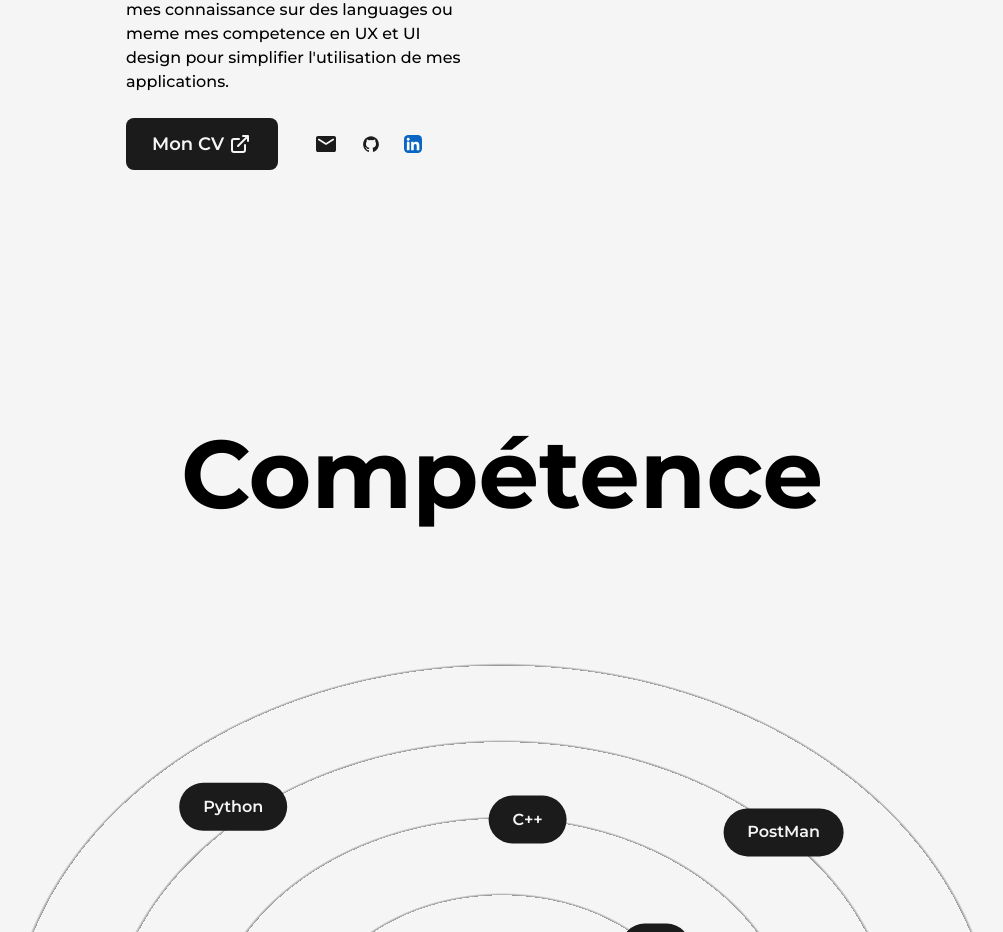
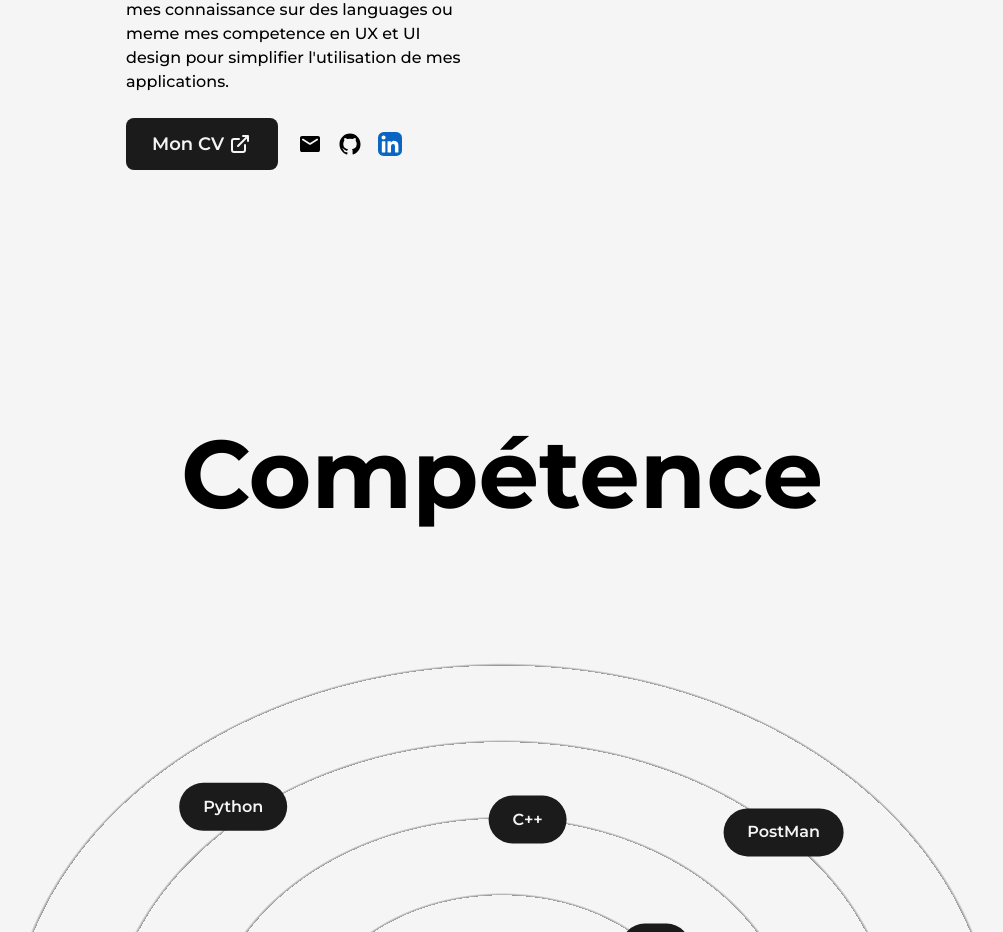
Before and after one commit to QuentinVdr/Portfolio, a Next.js app: page / in a window 1280 px wide. Shown: the part 1014-1946 px from the top of the page, without its empty margins (138-1141 px from the left). Built offline with nearby package versions, Linux system fonts and the light colour scheme.

Commit message:
♿ Improve accessibility (#2)
* :wheelchair: Improve accessibility

* :arrow_up: Update dependency

```diff
--- a/src/components/NavBar.js
+++ b/src/components/NavBar.js
@@ -5,7 +5,8 @@ import {
     GithubIcon,
     LinkedInIcon,
     SunIcon,
-    MoonIcon, MailIcon,
+    MoonIcon,
+    MailIcon,
 } from "./Icons";
 import Logo from "./Logo";
 import { motion } from "framer-motion";
@@ -71,6 +72,7 @@ const NavBar = () => {
             <button
                 className="flex-col justify-center items-center hidden lg:flex"
                 onClick={handleClick}
+                aria-label="Bouton pour la navbar déroulante"
             >
                 <span className={`bg-dark dark:bg-light block transition-all duration-300 ease-out h-0.5 w-6 rounded-sm  ${
                         isOpen ? "rotate-45 translate-y-1" : "-translate-y-0.5"}`}
--- a/src/pages/_app.js
+++ b/src/pages/_app.js
@@ -22,7 +22,7 @@ export default function App({ Component, pageProps }) {
         <main className={`${montserrat.variable} font-mont bg-light dark:bg-dark w-full min-h-screen`}>
             <NavBar />
             <AnimatePresence initial={false} mode="wait">
-              <Component key={router.asPath} {...pageProps} />
+                <Component key={router.asPath} {...pageProps} />
             </AnimatePresence>
             <Footer />
         </main>
--- a/src/pages/index.js
+++ b/src/pages/index.js
@@ -4,7 +4,7 @@ import Experience from "@/components/Experience";
 import Layout from "@/components/Layout";
 import Skills from "@/components/Skills";
 import TransitionEffect from "@/components/TransitionEffect";
-import { useInView, useMotionValue, useSpring } from "framer-motion";
+import {motion, useInView, useMotionValue, useSpring} from "framer-motion";
 import Head from "next/head";
 import Image from "next/image";
 import React, { useEffect, useRef } from "react";
@@ -90,22 +90,37 @@ export default function Home() {
                                     </p>
                                     <LinkArrow className={"w-6 ml-1"}/>
                                 </Link>
-                                <div className='flex gap-2'>
-                                    <Link href="mailto:quent1.verdier@gmail.com" target={"_blank"}
-                                          className="flex items-center ml-4 text-lg font-medium capitalize text-dark
-                                          underline dark:text-light md:text-base">
+                                <div className='flex gap-4'>
+                                    <motion.a
+                                        href="mailto:quent1.verdier@gmail.com"
+                                        target={"_blank"}
+                                        className="w-6"
+                                        whileHover={{ y: -2 }}
+                                        whileTap={{ scale: 0.9 }}
+                                        aria-label="Bouton pour m'envoyé un mail"
+                                    >
                                         <MailIcon />
-                                    </Link>
-                                    <Link href="https://github.com/QuentinVdr" target={"_blank"}
-                                          className="flex items-center ml-4 text-lg font-medium capitalize text-dark
-                                          underline dark:text-light md:text-base">
+                                    </motion.a>
+                                    <motion.a
+                                        href="https://github.com/QuentinVdr"
+                                        target={"_blank"}
+                                        className="w-6"
+                                        whileHover={{ y: -2 }}
+                                        whileTap={{ scale: 0.9 }}
+                                        aria-label="Bouton pour voir mon profile github"
+                                    >
                                         <GithubIcon />
-                                    </Link>
-                                    <Link href="mailto:quent1.verdier@gmail.com" target={"_blank"}
-                                          className="flex items-center ml-4 text-lg font-medium capitalize text-dark
-                                          underline dark:text-light md:text-base">
+                                    </motion.a>
+                                    <motion.a
+                                        href="https://www.linkedin.com/in/verdier-quentin/"
+                                        target={"_blank"}
+                                        className="w-6"
+                                        whileHover={{ y: -2 }}
+                                        whileTap={{ scale: 0.9 }}
+                                        aria-label="Bouton pour voir mon profile linkedin"
+                                    >
                                         <LinkedInIcon />
-                                    </Link>
+                                    </motion.a>
                                 </div>
                             </div>
                         </div>
--- a/src/pages/projects.js
+++ b/src/pages/projects.js
@@ -29,10 +29,10 @@ const DeployedProject = ({type, title, summary, img, link, github}) => {
                 target="_blank"
                 className="w-1/2 cursor-pointer overflow-hidden rounded-lg lg:w-full"
             >
+                <div className="w-full h-auto">
                     <FramerImage
                         src={img}
                         alt={title}
-                    className="w-full h-auto"
                         whileHover={{scale: 1.05}}
                         transition={{duration: 0.2}}
                         priority
@@ -40,6 +40,7 @@ const DeployedProject = ({type, title, summary, img, link, github}) => {
                               (max-width: 1200px) 50vw,
                               50vw"
                     />
+                </div>
             </Link>
 
             <div className="w-1/2 flex flex-col items-start justify-between pl-6 lg:w-full lg:pl-0 lg:pt-6">
@@ -59,10 +60,17 @@ const DeployedProject = ({type, title, summary, img, link, github}) => {
                     {summary}
                 </p>
                 <div className="mt-2 flex items-center">
-                    <Link href={github} target="_blank" className="w-10">
+                    <motion.a
+                        href={github}
+                        target={"_blank"}
+                        className="w-10"
+                        whileHover={{ y: -2 }}
+                        whileTap={{ scale: 0.9 }}
+                        aria-label="Lien vers le repository github du projet"
+                    >
                         {" "}
-                        <GithubIcon/>
-                    </Link>
+                        <GithubIcon />
+                    </motion.a>
                     <Link
                         href={link}
                         target="_blank"
@@ -77,7 +85,7 @@ const DeployedProject = ({type, title, summary, img, link, github}) => {
     );
 };
 
-const ProjectNoLink = ({type, title, summary, img, github}) => {
+const Project = ({type, title, summary, img, github}) => {
     return (
         <article
             className="w-full flex flex-col items-center justify-center rounded-2xl
@@ -112,9 +120,17 @@ const ProjectNoLink = ({type, title, summary, img, github}) => {
                     {summary}
                 </p>
                 <div className="w-full flex items-center">
-                    <Link href={github} target="_blank" className="w-8 md:w-6">
-                        <GithubIcon/>
-                    </Link>
+                    <motion.a
+                        href={github}
+                        target={"_blank"}
+                        className="w-8 md:w-6"
+                        whileHover={{ y: -2 }}
+                        whileTap={{ scale: 0.9 }}
+                        aria-label="Lien vers le repository github du projet"
+                    >
+                        {" "}
+                        <GithubIcon />
+                    </motion.a>
                 </div>
             </div>
         </article>
@@ -151,7 +167,7 @@ const projects = () => {
                             />
                         </div>
                         <div className="col-span-6 sm:col-span-12">
-                            <ProjectNoLink
+                            <Project
                                 type="Project fin de module"
                                 title="Zoo Symfony"
                                 summary="Projet local Symfony en binome en relation avec un base de donnée pour gérer un zoo"
@@ -161,7 +177,7 @@ const projects = () => {
                         </div>
 
                         <div className="col-span-6 sm:col-span-12">
-                            <ProjectNoLink
+                            <Project
                                 type="Project fin de module"
                                 title="Chaton Database Symfony"
                                 summary="Projet solo local Symfony en utilisant un base de donnée destiné a gerer et répertorié des chatons et des proprietaires"
```
Also changed, not shown: 1 other file (tests, documents, lock files or other folders). Lines whose indentation alone changed are shown as unchanged.
